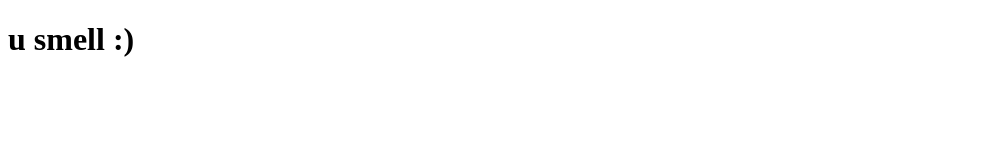
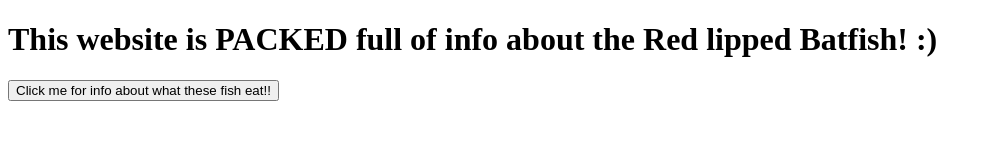
Before and after one commit to bucketofbutter/bucketofbutter.github.io, a plain HTML site: page index.html in a window 1280 px wide. Shown: the whole page, without its empty margins (0-991 px from the left). Drawn offline with Linux system fonts and the light colour scheme.

Commit message:
Update index.html

```diff
--- a/index.html
+++ b/index.html
@@ -1,4 +1,14 @@
+
 <!DOCTYPE html>
 <html>
 <body>
-<h1> u smell :) </h1>
+<h1> This website is PACKED full of info about the Red lipped Batfish! :) </h1>
+<button onclick="popup()">
+  Click me for info about what these fish eat!!
+  </button>
+
+  <script>
+    function popup( {
+      Alert("Red lipped batfish eat things such as small fish and crustaceans")
+}
+    </script>
```
